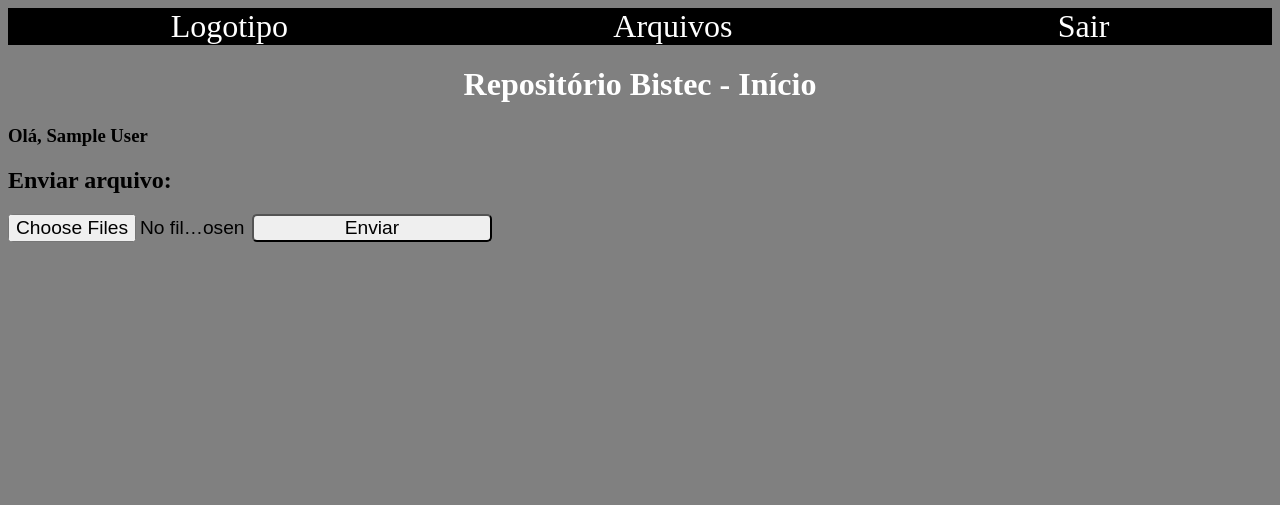
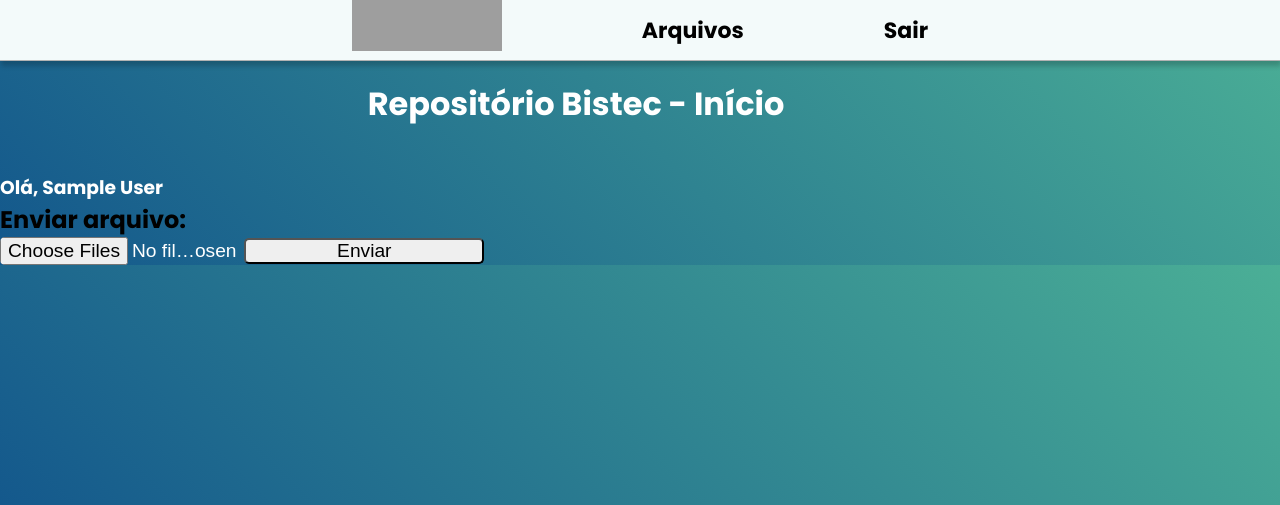
Before and after one commit to pesantanafraga/PrjGerenciadorArquivos, a PHP site: page /painel.php in a window 1280 px wide. Shown: the top 505 px of the page. Run offline with PHP 8.4, Linux system fonts and the light colour scheme; the visitor is signed in with stand-in values (Sample User, id 1); some libraries are stand-ins or nearby versions; grey boxes are pictures that could not be loaded.

Commit message:
style login system santana

```diff
--- a/css/style.css
+++ b/css/style.css
@@ -1,12 +1,48 @@
+@import url('https://fonts.googleapis.com/css2?family=Poppins:wght@300;400;500;600;700;800;900&display=swap');
+
+* {
+    margin: 0;
+    padding: 0;
+    box-sizing: border-box;
+}
+
 body{
-    background-color: grey;
+    background: linear-gradient(45deg, #13578c, #4baf96);
+    font-family: 'Poppins', sans-serif;
 }
+
+header {
+    width: 100%;
+    top: 0;
+    z-index: 1;
+    border-bottom: 1px solid #b3b3b3;
+    background: #f3fafa;
+    display: flex;
+    justify-content: space-around;
+    box-shadow: 1px 5px 5px rgba(0, 0, 0, 0.2);
+    position: fixed;
+}
+
+header nav {
+    display: flex;
+    align-items: center;
+}
+
 h1{
     text-align: center;
     color: #fff;
+    padding-top: 80px;
+    padding-bottom: 45px;
 }
 h2{
     color: #000;
+}
+
+.menu a {
+    color: #000;
+    font-size: 22px;
+    font-weight: 700;
+    padding: 0 70px;
 }
 a{
     text-decoration: none;
@@ -39,17 +74,44 @@ button:hover{
     flex-direction: column;
     align-items: center;
 }
+
+#userinput, #psswdinput, button[type=submit] {
+    padding: 10px;
+    border: none;
+    color: #000;
+    outline: none;
+    background-color: rgb(255, 255, 255);
+}
+
+button[type=submit]:active {
+    background-color: rgb(222, 255, 244);
+}
+
+.containerpainel {
+    color: #fff;
+    max-width: 90%;
+}
+
+button[type=submit]:active {
+    background-color: rgb(188, 237, 220);
+}
+
+#userinput:focus, #psswdinput:focus {
+    outline: 2px solid #222;
+    background-color: rgb(222, 255, 244);
+}
+
 .container-index input{
     margin-bottom: 5%;
 }
-.menu{
+/* .menu{
     background-color: black;
     margin: 0 auto;
     display: flex;
     justify-content: space-around;
     align-items: center;
     color: #fff;
-}
+} */
 .menu a:hover{
     transition: color 0.8s;
     color: blue;
--- /dev/null
+++ b/header.php
@@ -0,0 +1,7 @@
+<header>
+    <nav class="menu">
+        <a href="painel.php"><img src="https://ik.imagekit.io/bistecbr/logo-bistec.png" alt="Logo - Bistec" width="150" height="51"></a>
+        <a href="arquivos.php">Arquivos</a>
+        <a href="logout.php">Sair <i class="fa-duotone fa-right-from-bracket"></i></a>
+    </nav>
+</header>
--- a/index.php
+++ b/index.php
@@ -54,6 +54,7 @@ if(isset($_POST['username']) || isset($_POST['senha'])) {
     <title>Repositório Bistec</title>
     <link rel="stylesheet" href="./css/reset.css">
     <link rel="stylesheet" href="./css/style.css">
+    <script src="https://example.com/fontawesome/v5.15.4/js/all.js" data-auto-a11y="true" ></script>
 </head>
 <body>
 
@@ -63,8 +64,8 @@ if(isset($_POST['username']) || isset($_POST['senha'])) {
 
         <div class="container-index">
 
-            <input type="text" name="username" placeholder="USUÁRIO">
-            <input type="password" name="senha" placeholder="SENHA">
+            <input id="userinput" type="text" name="username" placeholder="Digite seu usuário:">
+            <input id="psswdinput" type="password" name="senha" placeholder="Digite sua senha:">
             <button type="submit">Entrar</button>
 
         </div>
--- a/painel.php
+++ b/painel.php
@@ -11,28 +11,19 @@ include('protect.php');
     <title>Repositório - Bistec</title>
     <link rel="stylesheet" href="./css/reset.css">
     <link rel="stylesheet" href="./css/style.css">
+    <script src="https://example.com/fontawesome/v5.15.4/js/all.js" data-auto-a11y="true" ></script>
 </head>
 <body>
-<header>
-        <nav class="menu">
-            <a href="painel.php">Logotipo</a>
-            <a href="arquivos.php">Arquivos</a>
-            <a href="logout.php">Sair</a>
-        </nav>
 
+    <?php include('header.php'); ?>
+    <div class="containerpainel">
         <h1>Repositório Bistec - Início</h1>
         <h3>Olá, <?php echo $_SESSION['nome'] ?></h3>
-    </header>
-
-    <h2>Enviar arquivo:</h2>
-<form action="upload.php" method="post" enctype="multipart/form-data">
-  <input type="file" name="fileToUpload" id="fileToUpload" multiple>
-
-  <input type="submit" value="Enviar" name="submit">
-</form>
-
-    <footer>
-        <span></span>
-    </footer>
+        <h2>Enviar arquivo:</h2>
+        <form action="upload.php" method="post" enctype="multipart/form-data">
+            <input type="file" name="fileToUpload" id="fileToUpload" multiple>
+            <input type="submit" value="Enviar" name="submit">
+        </form>
+    </div>
 </body>
 </html>
```
Also changed, not shown: other parts of css/style.css (+33 -2 lines), arquivos.php (+7 -8 lines), js/main.js (added, +19 -0 lines).
